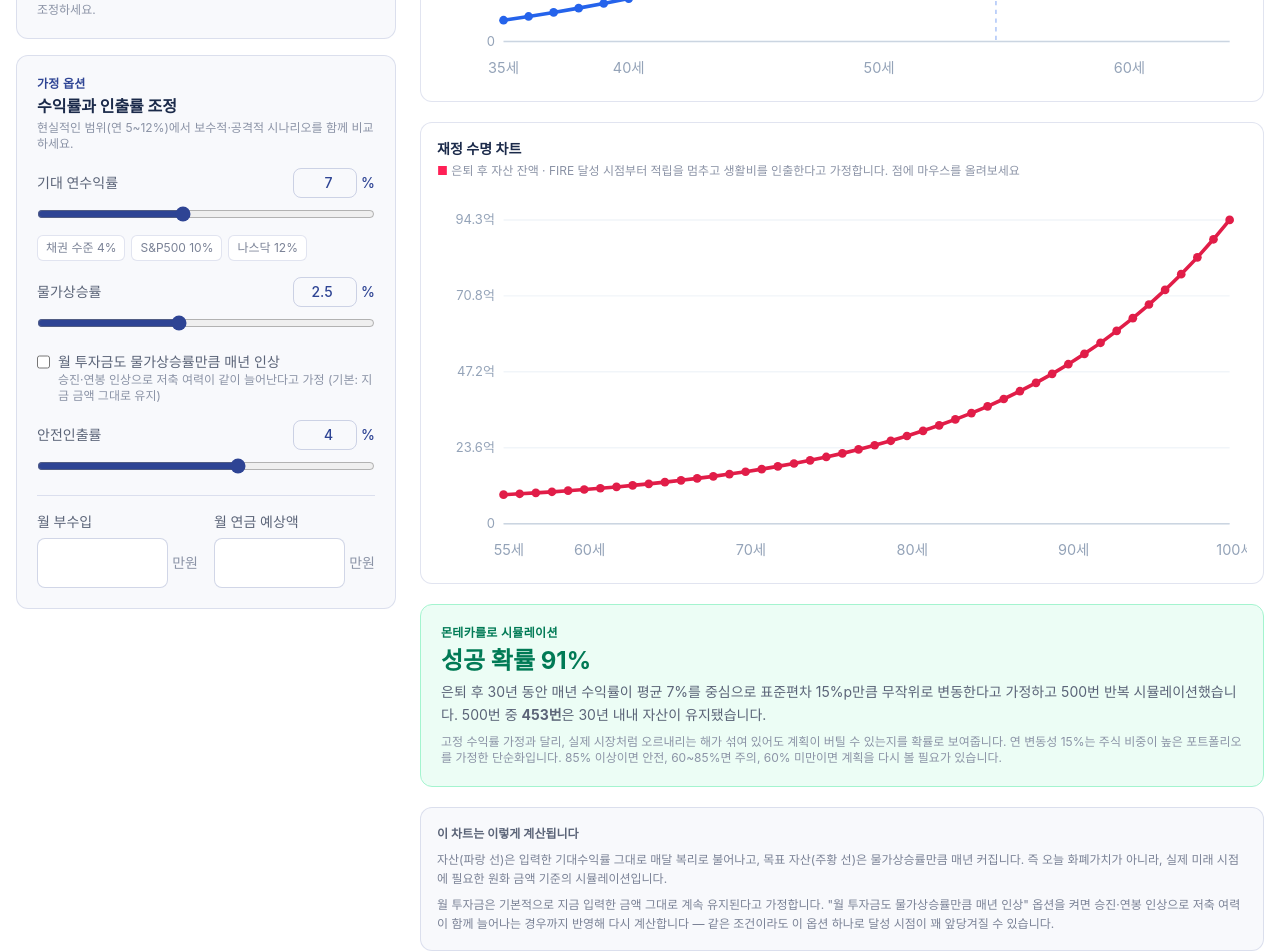
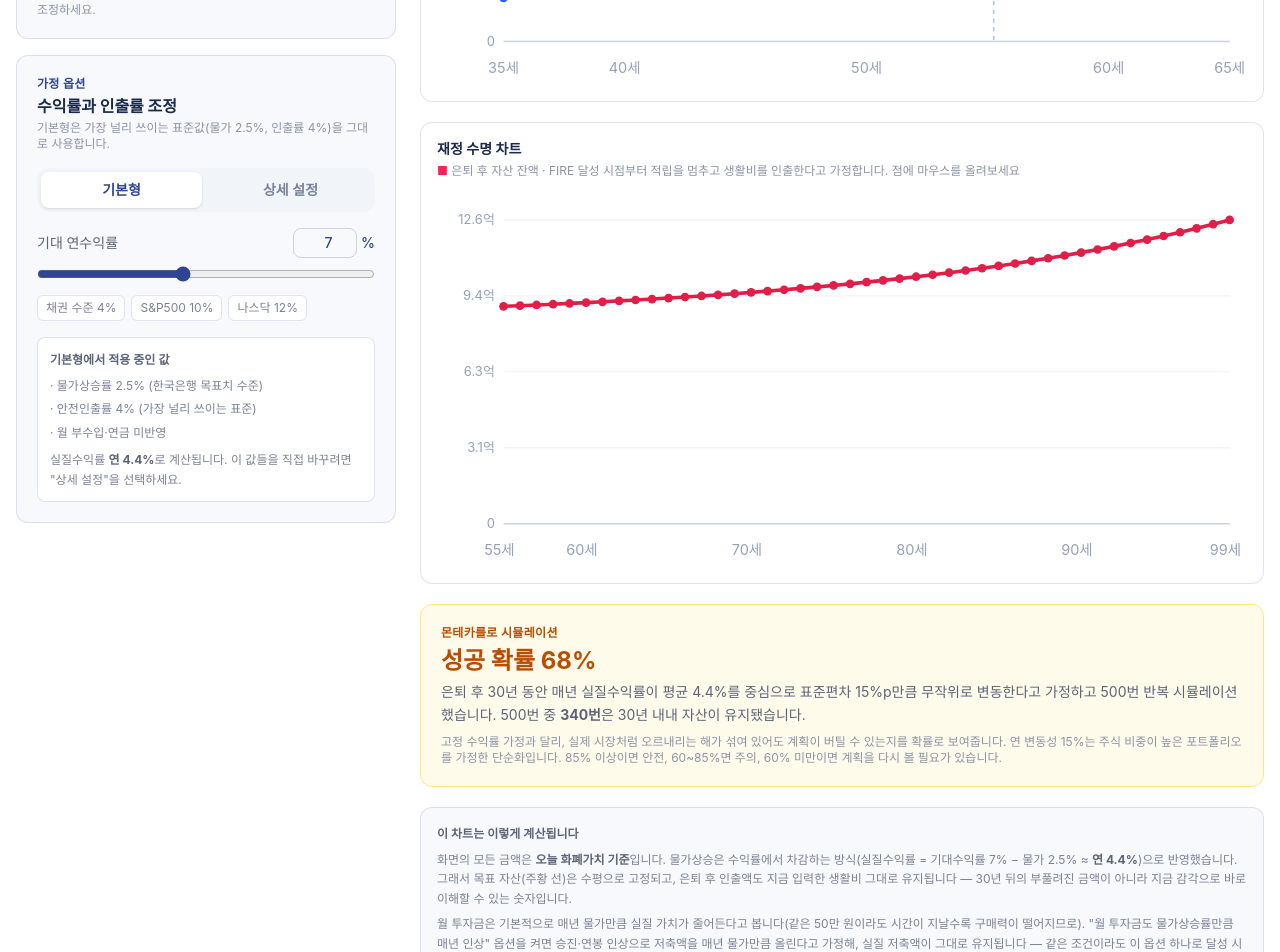
Before and after one commit to parkdane/pay-calc, a Next.js app: page /calc/fire in a window 1280 px wide. Shown: the part 1220-2172 px from the top of the page. Built offline with nearby package versions, Linux system fonts and the light colour scheme; a web font is replaced by a local one.

Commit message:
fire: 실질(오늘 화폐가치) 기준으로 전면 수정, 기본형/상세 모드 추가\

```diff
--- a/components/FireCalc.tsx
+++ b/components/FireCalc.tsx
@@ -78,6 +78,7 @@ export default function FireCalc() {
   const [sideIncome, setSideIncome] = useState(0);
   const [pension, setPension] = useState(0);
   const [growSavings, setGrowSavings] = useState(false);
+  const [advanced, setAdvanced] = useState(false);
 
   const [copied, setCopied] = useState(false);
   const [exporting, setExporting] = useState(false);
@@ -102,6 +103,8 @@ export default function FireCalc() {
     num("pension", setPension);
     const g = p.get("growSavings");
     if (g !== null) setGrowSavings(g === "1");
+    const adv = p.get("advanced");
+    if (adv !== null) setAdvanced(adv === "1");
     // eslint-disable-next-line react-hooks/exhaustive-deps
   }, []);
 
@@ -118,6 +121,7 @@ export default function FireCalc() {
       sideIncome: String(sideIncome),
       pension: String(pension),
       growSavings: growSavings ? "1" : "0",
+      advanced: advanced ? "1" : "0",
     });
     return `${window.location.origin}${window.location.pathname}?${p.toString()}`;
   };
@@ -175,27 +179,32 @@ export default function FireCalc() {
     const netMonthly = Math.max(0, monthlyExpense - sideIncome - pension);
     const annualExpense = netMonthly * 10000 * 12;
     const fireNumber = annualExpense / (withdrawRate / 100);
-    const mRet = returnRate / 100 / 12;
+
+    // ── 실질(오늘 화폐가치) 기준 시뮬레이션 ──
+    // 명목수익률에서 물가상승률을 제거한 "실질수익률"로 자산을 굴린다.
+    // 이러면 목표 자산도, 월 인출액도 물가에 따라 부풀릴 필요 없이 오늘 금액 그대로 쓸 수 있어
+    // 화면에 나오는 모든 금액의 기준 시점이 "오늘"로 통일된다.
+    const realAnnualReturn = (1 + returnRate / 100) / (1 + inflation / 100) - 1;
+    const mRet = Math.pow(1 + realAnnualReturn, 1 / 12) - 1;
     const save = monthlySave * 10000;
-    const targetGrowth = Math.pow(1 + inflation / 100, 1 / 12);
+    // 월 투자금을 물가에 연동하면, 실질 기준에서는 저축액이 그대로 유지되는 것과 같다.
+    // 연동하지 않으면 실질 가치가 매년 물가만큼 깎이므로 그 감소를 반영한다.
+    const saveDecay = growSavings ? 1 : Math.pow(1 / (1 + inflation / 100), 1 / 12);
 
     const startAsset = asset * 10000;
     const already = startAsset >= fireNumber;
     // 100세까지만 시뮬레이션 (그 이후는 의미 없음)
     const maxMonths = Math.max(0, Math.round((100 - age) * 12));
 
-    // 1) 달성 시점 계산 (통계용) — 자산은 입력한 수익률 그대로 복리 성장, 목표 자산은
-    //    물가상승률만큼 매년 커진다 (미래 시점의 실제 원화 금액 기준 시뮬레이션)
-    //    growSavings가 켜져 있으면 월 투자금도 물가상승률만큼 매년 같이 인상된다고 가정
+    // 1) 달성 시점 계산 — 목표 자산(fireNumber)은 오늘 가치로 고정, 자산은 실질수익률로 성장
     let cur = startAsset;
-    let target = fireNumber;
+    const target = fireNumber;
     let curSave = save;
     let months = 0;
     if (!already) {
       while (cur < target && months < maxMonths) {
         cur = cur * (1 + mRet) + curSave;
-        target = target * targetGrowth;
-        if (growSavings) curSave = curSave * targetGrowth;
+        curSave = curSave * saveDecay;
         months++;
       }
     }
@@ -204,21 +213,20 @@ export default function FireCalc() {
     const reachMonths = already ? 0 : reached ? months : null;
 
     // 2) 차트용 경로: 달성 시점(또는 100세 한도) 이후 10년을 더 이어서 추세를 보여줌
+    //    실질 기준이므로 목표선(target)은 수평으로 고정된다
     const path: { age: number; asset: number; target: number }[] = [
       { age, asset: startAsset, target: fireNumber },
     ];
     {
       let c = startAsset,
-        t = fireNumber,
         cs = save,
         m = 0;
       const cap = reached ? Math.min(months + 12 * 10, maxMonths) : maxMonths;
       while (m < cap) {
         c = c * (1 + mRet) + cs;
-        t = t * targetGrowth;
-        if (growSavings) cs = cs * targetGrowth;
+        cs = cs * saveDecay;
         m++;
-        if (m % 12 === 0) path.push({ age: age + m / 12, asset: c, target: t });
+        if (m % 12 === 0) path.push({ age: age + m / 12, asset: c, target: fireNumber });
       }
     }
 
@@ -227,33 +235,34 @@ export default function FireCalc() {
     let shortfall: number | null = null;
     if (retireAge > age) {
       const tM = (retireAge - age) * 12;
-      let tgt = fireNumber;
-      for (let m = 0; m < tM; m++) tgt = tgt * targetGrowth;
       let projected = startAsset;
       let projSave = save;
       for (let m = 0; m < tM; m++) {
         projected = projected * (1 + mRet) + projSave;
-        if (growSavings) projSave = projSave * targetGrowth;
+        projSave = projSave * saveDecay;
       }
-      shortfall = Math.max(0, tgt - projected);
+      shortfall = Math.max(0, fireNumber - projected);
 
       let lo = 0,
         hi = 50000000;
       for (let it = 0; it < 40; it++) {
         const mid = (lo + hi) / 2;
-        let c = startAsset,
-          t = fireNumber;
+        let c = startAsset;
+        let s = mid;
         for (let m = 0; m < tM; m++) {
-          c = c * (1 + mRet) + mid;
-          t = t * targetGrowth;
+          c = c * (1 + mRet) + s;
+          s = s * saveDecay;
         }
-        if (c >= t) hi = mid;
+        if (c >= fireNumber) hi = mid;
         else lo = mid;
       }
       extraSave = Math.max(0, hi - save);
     }
 
-    const monthlyWithdraw = (fireNumber * (withdrawRate / 100)) / 12;
+    // 은퇴 후 월 인출액 = 실제로 필요한 생활비 (오늘 가치 기준)
+    // 파이어넘버 × 인출률 ÷ 12 와 수학적으로 동일하지만, 생활비를 직접 쓰는 쪽이
+    // "내가 입력한 값"과 화면 표시가 어긋나지 않아 명확하다
+    const monthlyWithdraw = netMonthly * 10000;
 
     let fireType = "Regular FIRE";
     let fireTypeDesc = "일반적인 생활비 기준의 표준 시나리오입니다.";
@@ -266,11 +275,13 @@ export default function FireCalc() {
     }
 
     // 자산 소진 나이 + 연도별 경로 (재정 수명 차트용)
+    // 실질 기준이므로 인출액은 오늘 금액 그대로 유지하고, 자산은 실질수익률로 굴린다
     let depletionAge: number | null = null;
     const depletionPath: { age: number; asset: number }[] = [];
-    if (reachAge !== null) {
+    // 인출할 금액이 없으면(부수입·연금만으로 생활비가 충당되면) 자산은 줄어들지 않는다
+    if (reachAge !== null && monthlyWithdraw > 0) {
       let c = fireNumber;
-      const exp = netMonthly * 10000;
+      const exp = monthlyWithdraw;
       let m = 0;
       // 100세까지만 시뮬레이션
       const cap = Math.max(0, Math.round((100 - reachAge) * 12));
@@ -301,21 +312,24 @@ export default function FireCalc() {
       annualExpense,
       netMonthly,
       path,
+      realAnnualReturn,
+      mRet,
     };
   }, [age, retireAge, asset, monthlySave, monthlyExpense, returnRate, inflation, withdrawRate, sideIncome, pension, growSavings]);
 
   // 몬테카를로 시뮬레이션: 매달 수익률을 고정값이 아니라 변동성 있는 랜덤값으로 뽑아
   // 은퇴 후 30년 동안 자산이 몇 %의 확률로 안 바닥나는지 계산한다
+  // (본 계산과 동일하게 실질 기준 — 평균 수익률은 실질수익률을 쓴다)
   const monteCarlo = useMemo(() => {
     if (r.reachAge === null) return null;
     const TRIALS = 500;
     const HORIZON_YEARS = 30;
     const ANNUAL_VOL = 0.15; // 주식 비중 높은 포트폴리오 기준 연 변동성 가정(단순화)
-    const monthlyMean = returnRate / 100 / 12;
+    const monthlyMean = r.mRet;
     const monthlySd = ANNUAL_VOL / Math.sqrt(12);
     const months = HORIZON_YEARS * 12;
     const startCapital = r.fireNumber;
-    const monthlyWithdraw = r.netMonthly * 10000;
+    const monthlyWithdraw = r.monthlyWithdraw;
 
     const randNormal = () => {
       let u = 0,
@@ -351,24 +365,25 @@ export default function FireCalc() {
       horizonYears: HORIZON_YEARS,
       medianFinalBalance: median,
       vol: ANNUAL_VOL,
+      realReturn: r.realAnnualReturn * 100,
     };
-  }, [r.reachAge, r.fireNumber, r.netMonthly, returnRate]);
+  }, [r.reachAge, r.fireNumber, r.monthlyWithdraw, r.mRet, r.realAnnualReturn]);
 
   const scenarios = useMemo(() => {
     return [5, 7, 9].map((rate) => {
       const netMonthly = Math.max(0, monthlyExpense - sideIncome - pension);
       const fireNum = (netMonthly * 10000 * 12) / (withdrawRate / 100);
-      const mRet = rate / 100 / 12;
-      const tg = Math.pow(1 + inflation / 100, 1 / 12);
+      // 본 계산과 동일한 실질 기준
+      const realAnnual = (1 + rate / 100) / (1 + inflation / 100) - 1;
+      const mRet = Math.pow(1 + realAnnual, 1 / 12) - 1;
+      const saveDecay = growSavings ? 1 : Math.pow(1 / (1 + inflation / 100), 1 / 12);
       let cur = asset * 10000,
-        target = fireNum,
         curSave = monthlySave * 10000,
         months = 0;
       const max = Math.max(0, Math.round((100 - age) * 12));
-      while (cur < target && months < max) {
+      while (cur < fireNum && months < max) {
         cur = cur * (1 + mRet) + curSave;
-        target = target * tg;
-        if (growSavings) curSave = curSave * tg;
+        curSave = curSave * saveDecay;
         months++;
       }
       return {
@@ -496,9 +511,30 @@ export default function FireCalc() {
             <p className="text-xs font-semibold uppercase tracking-wide text-[#2E4494]">가정 옵션</p>
             <p className="mt-0.5 text-base font-bold text-[#1B2A4A]">수익률과 인출률 조정</p>
             <p className="mt-0.5 text-xs text-[#8B93A6]">
-              현실적인 범위(연 5~12%)에서 보수적·공격적 시나리오를 함께 비교하세요.
+              기본형은 가장 널리 쓰이는 표준값(물가 2.5%, 인출률 4%)을 그대로 사용합니다.
             </p>
           </div>
+
+          {/* 모드 전환 */}
+          <div className="grid grid-cols-2 gap-2 rounded-xl bg-slate-100 p-1">
+            {(
+              [
+                { id: false, label: "기본형" },
+                { id: true, label: "상세 설정" },
+              ] as const
+            ).map((m) => (
+              <button
+                key={String(m.id)}
+                onClick={() => setAdvanced(m.id)}
+                className={`rounded-lg py-2 text-sm font-semibold transition ${
+                  advanced === m.id ? "bg-white text-[#2E4494] shadow-sm" : "text-[#7A8296]"
+                }`}
+              >
+                {m.label}
+              </button>
+            ))}
+          </div>
+
           <div>
             <Slider label="기대 연수익률" value={returnRate} onChange={setReturnRate} min={1} max={15} step={0.5} />
             <div className="mt-2 flex flex-wrap gap-1.5">
@@ -516,6 +552,9 @@ export default function FireCalc() {
               <p className="mt-2 text-xs text-amber-600">⚠ 15% 초과는 대가들도 어려운 수준입니다. 참고용으로만.</p>
             )}
           </div>
+
+          {advanced ? (
+            <>
               <Slider label="물가상승률" value={inflation} onChange={setInflation} min={0} max={6} step={0.1} />
               <label className="flex items-start gap-2 text-sm text-[#5B6478]">
                 <input
@@ -532,10 +571,29 @@ export default function FireCalc() {
                 </span>
               </label>
               <Slider label="안전인출률" value={withdrawRate} onChange={setWithdrawRate} min={2.5} max={5} step={0.5} />
+              <p className="text-xs leading-relaxed text-[#8B93A6]">
+                안전인출률은 은퇴 후 자산의 몇 %를 매년 꺼내 쓸지를 정하는 값입니다. 4%가 표준으로 쓰이며,
+                낮출수록 목표 자산이 커지는 대신 자산이 바닥날 위험이 줄어듭니다.
+              </p>
               <div className="grid grid-cols-2 gap-4 border-t border-[rgba(46,68,148,0.14)] pt-4">
                 <Field label="월 부수입" value={sideIncome} onChange={setSideIncome} suffix="만원" />
                 <Field label="월 연금 예상액" value={pension} onChange={setPension} suffix="만원" />
               </div>
+            </>
+          ) : (
+            <div className="rounded-lg border border-[rgba(46,68,148,0.14)] bg-white p-3 text-xs leading-relaxed text-[#7A8296]">
+              <p className="font-semibold text-[#5B6478]">기본형에서 적용 중인 값</p>
+              <div className="mt-1.5 space-y-1">
+                <p>· 물가상승률 {inflation}% (한국은행 목표치 수준)</p>
+                <p>· 안전인출률 {withdrawRate}% (가장 널리 쓰이는 표준)</p>
+                <p>· 월 부수입·연금 미반영</p>
+              </div>
+              <p className="mt-2">
+                실질수익률 <strong className="text-[#5B6478]">연 {(r.realAnnualReturn * 100).toFixed(1)}%</strong>로
+                계산됩니다. 이 값들을 직접 바꾸려면 "상세 설정"을 선택하세요.
+              </p>
+            </div>
+          )}
         </div>
       </div>
 
@@ -616,7 +674,8 @@ export default function FireCalc() {
                 <p className={`text-xs font-semibold uppercase tracking-wide ${COLOR.text}`}>몬테카를로 시뮬레이션</p>
                 <p className={`mt-1 text-2xl font-bold ${COLOR.text}`}>성공 확률 {monteCarlo.successRate.toFixed(0)}%</p>
                 <p className="mt-1 text-sm leading-relaxed text-[#5B6478]">
-                  은퇴 후 {monteCarlo.horizonYears}년 동안 매년 수익률이 평균 {returnRate}%를 중심으로 표준편차{" "}
+                  은퇴 후 {monteCarlo.horizonYears}년 동안 매년 실질수익률이 평균{" "}
+                  {monteCarlo.realReturn.toFixed(1)}%를 중심으로 표준편차{" "}
                   {(monteCarlo.vol * 100).toFixed(0)}%p만큼 무작위로 변동한다고 가정하고 {monteCarlo.trials}번
                   반복 시뮬레이션했습니다. {monteCarlo.trials}번 중 <strong>{successCount}번</strong>은{" "}
                   {monteCarlo.horizonYears}년 내내 자산이 유지됐습니다.
@@ -639,13 +698,17 @@ export default function FireCalc() {
         <div className="space-y-1.5 rounded-xl border border-[rgba(46,68,148,0.14)] bg-[rgba(46,68,148,0.03)] p-4 text-xs leading-relaxed text-[#7A8296]">
           <p className="font-semibold text-[#5B6478]">이 차트는 이렇게 계산됩니다</p>
           <p>
-            자산(파랑 선)은 입력한 기대수익률 그대로 매달 복리로 불어나고, 목표 자산(주황 선)은 물가상승률만큼
-            매년 커집니다. 즉 오늘 화폐가치가 아니라, 실제 미래 시점에 필요한 원화 금액 기준의 시뮬레이션입니다.
+            화면의 모든 금액은 <strong className="text-[#5B6478]">오늘 화폐가치 기준</strong>입니다. 물가상승은
+            수익률에서 차감하는 방식(실질수익률 = 기대수익률 {returnRate}% − 물가 {inflation}% ≈{" "}
+            <strong className="text-[#5B6478]">연 {(r.realAnnualReturn * 100).toFixed(1)}%</strong>)으로
+            반영했습니다. 그래서 목표 자산(주황 선)은 수평으로 고정되고, 은퇴 후 인출액도 지금 입력한 생활비
+            그대로 유지됩니다 — 30년 뒤의 부풀려진 금액이 아니라 지금 감각으로 바로 이해할 수 있는 숫자입니다.
           </p>
           <p>
-            월 투자금은 기본적으로 지금 입력한 금액 그대로 계속 유지된다고 가정합니다. "월 투자금도 물가상승률만큼
-            매년 인상" 옵션을 켜면 승진·연봉 인상으로 저축 여력이 함께 늘어나는 경우까지 반영해 다시 계산합니다 —
-            같은 조건이라도 이 옵션 하나로 달성 시점이 꽤 앞당겨질 수 있습니다.
+            월 투자금은 기본적으로 매년 물가만큼 실질 가치가 줄어든다고 봅니다(같은 50만 원이라도 시간이
+            지날수록 구매력이 떨어지므로). "월 투자금도 물가상승률만큼 매년 인상" 옵션을 켜면 승진·연봉
+            인상으로 저축액을 매년 물가만큼 올린다고 가정해, 실질 저축액이 그대로 유지됩니다 — 같은 조건이라도
+            이 옵션 하나로 달성 시점이 꽤 앞당겨집니다.
           </p>
         </div>
 
@@ -733,9 +796,8 @@ export default function FireCalc() {
         </p>
       </section>
       <p className="text-xs leading-relaxed text-[#8B93A6]">
-        ※ 입력한 수익률을 매년 그대로 적용하고, 목표 자산은 물가상승률만큼 매년 커진다고 가정한 추정치입니다.
-        실제 수익률은 매년 변동하며 세금·건강보험료는 반영하지 않았습니다. 보수적 수익률(5~7%)로 함께
-        비교하는 것이 안전합니다.
+        ※ 물가상승을 수익률에서 차감한 실질 기준(오늘 화폐가치) 추정치입니다. 실제 수익률은 매년 변동하며
+        세금·건강보험료는 반영하지 않았습니다. 보수적 수익률(5~7%)로 함께 비교하는 것이 안전합니다.
       </p>
     </div>
   </div>
@@ -790,7 +852,7 @@ function GrowthChart({
       <p className="mb-1 text-sm font-semibold text-[#1B2A4A]">자산 성장 시뮬레이션</p>
       <p className="mb-3 text-xs text-[#8B93A6]">
         <span className="text-[#2E4494]">■</span> 내 예상 자산 &nbsp;
-        <span className="text-amber-500">■</span> 필요 목표 자산(물가상승률만큼 매년 증가) · 점에 마우스를 올려보세요
+        <span className="text-amber-500">■</span> 필요 목표 자산 · 모두 오늘 화폐가치 기준 · 점에 마우스를 올려보세요
       </p>
       <svg viewBox={`0 0 ${W} ${H}`} className="w-full" preserveAspectRatio="xMidYMid meet">
         {/* Y 그리드 + 라벨 */}
```
Lines whose indentation alone changed are shown as unchanged.
